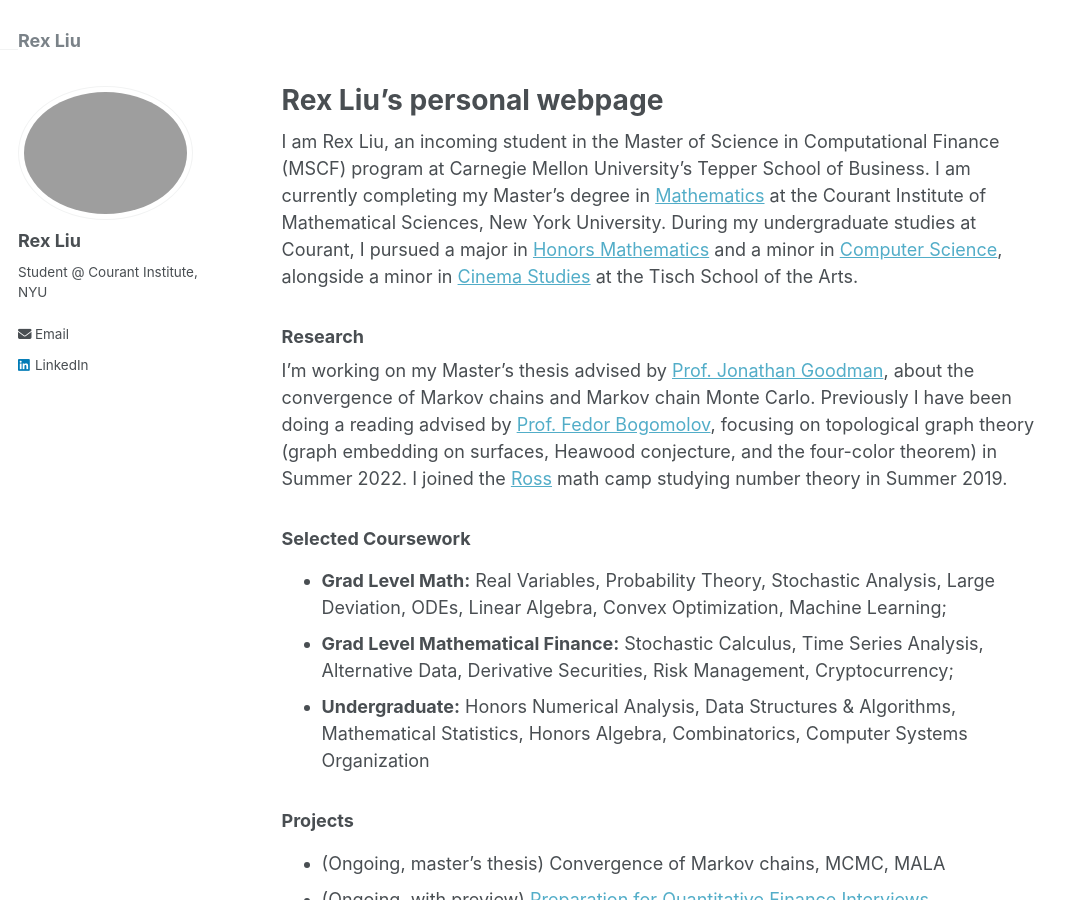
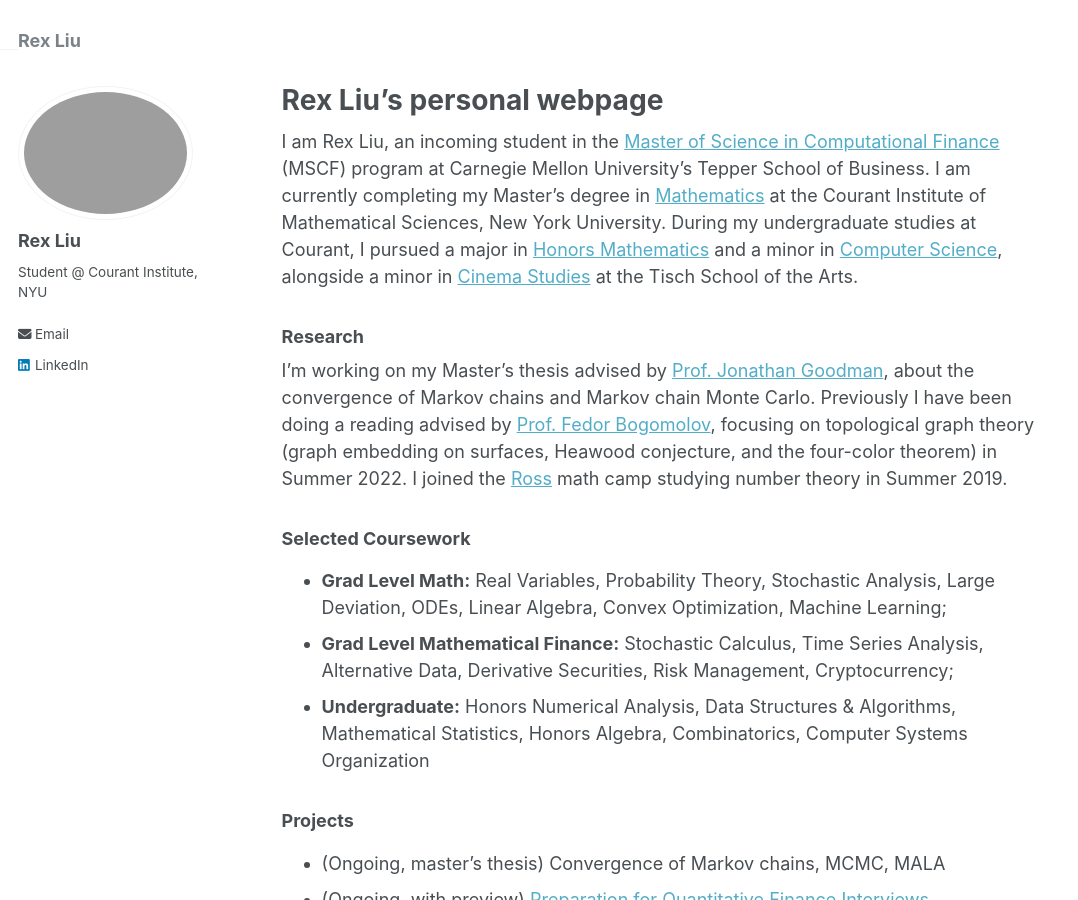
Before and after one commit to RexLiu9/rexliu9.github.io, a Jekyll site: the page built from _pages/about.md, in a window 1280 px wide and 900 px high. Shown: the whole window, without its empty margins (0-1078 px from the left). Built offline with Jekyll 4.4.1, drawn with Linux system fonts in a browser that asks for light colours; part of the change alters nothing that is shown.

```diff
--- a/_pages/about.md
+++ b/_pages/about.md
@@ -7,7 +7,7 @@ redirect_from:
   - /about.html
 ---
 
-I am Rex Liu, an incoming student in the Master of Science in Computational Finance (MSCF) program at Carnegie Mellon University's Tepper School of Business. I am currently completing my Master’s degree in [Mathematics](https://math.nyu.edu/dynamic/graduate/ms-gsas/ms-mathematics/) at the Courant Institute of Mathematical Sciences, New York University. During my undergraduate studies at Courant, I pursued a major in [Honors Mathematics](https://math.nyu.edu/dynamic/undergrad/ba-cas/majors-minors/honors-programs/#honors-math-major) and a minor in [Computer Science](https://cs.nyu.edu/home/undergrad/minor_programs.html), alongside a minor in [Cinema Studies](https://tisch.nyu.edu/cinema-studies) at the Tisch School of the Arts.
+I am Rex Liu, an incoming student in the [Master of Science in Computational Finance](https://www.cmu.edu/mscf/) (MSCF) program at Carnegie Mellon University's Tepper School of Business. I am currently completing my Master’s degree in [Mathematics](https://math.nyu.edu/dynamic/graduate/ms-gsas/ms-mathematics/) at the Courant Institute of Mathematical Sciences, New York University. During my undergraduate studies at Courant, I pursued a major in [Honors Mathematics](https://math.nyu.edu/dynamic/undergrad/ba-cas/majors-minors/honors-programs/#honors-math-major) and a minor in [Computer Science](https://cs.nyu.edu/home/undergrad/minor_programs.html), alongside a minor in [Cinema Studies](https://tisch.nyu.edu/cinema-studies) at the Tisch School of the Arts.
 
 ### Research
 I'm working on my Master's thesis advised by [Prof. Jonathan Goodman](https://math.nyu.edu/~goodman/), about the convergence of Markov chains and Markov chain Monte Carlo. Previously I have been doing a reading advised by [Prof. Fedor Bogomolov](https://math.nyu.edu/people/profiles/BOGOMOLOV_Fedor.html), focusing on topological graph theory (graph embedding on surfaces, Heawood conjecture, and the four-color theorem) in Summer 2022. I joined the [Ross](https://rossprogram.org/) math camp studying number theory in Summer 2019.
```
